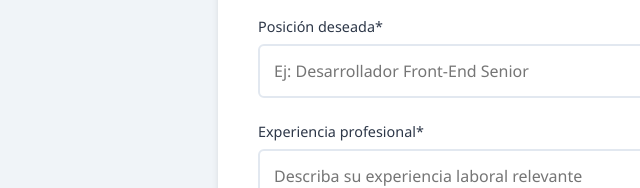
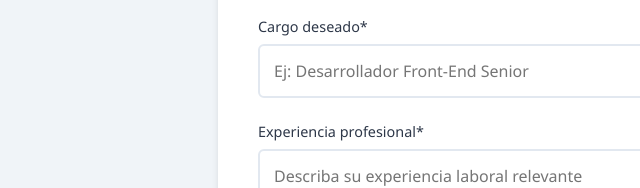
Before and after one commit to CpuJP/prueba-tecnica-n8n, a plain HTML site: page index.html in a window 1280 px wide. Shown: the part 525-713 px from the top of the page, 22-662 px from the left. Drawn offline with Linux system fonts and the light colour scheme.

Commit message:
UPDATE files forms

```diff
--- a/index.html
+++ b/index.html
@@ -99,7 +99,7 @@
           <span class="error" id="emailError"></span>
         </div>
         <div class="form-group">
-          <label for="cargo">Posición deseada*</label>
+          <label for="cargo">Cargo deseado*</label>
           <input type="text" id="cargo" name="cargo" placeholder="Ej: Desarrollador Front‑End Senior">
           <span class="error" id="cargoError"></span>
         </div>
```
